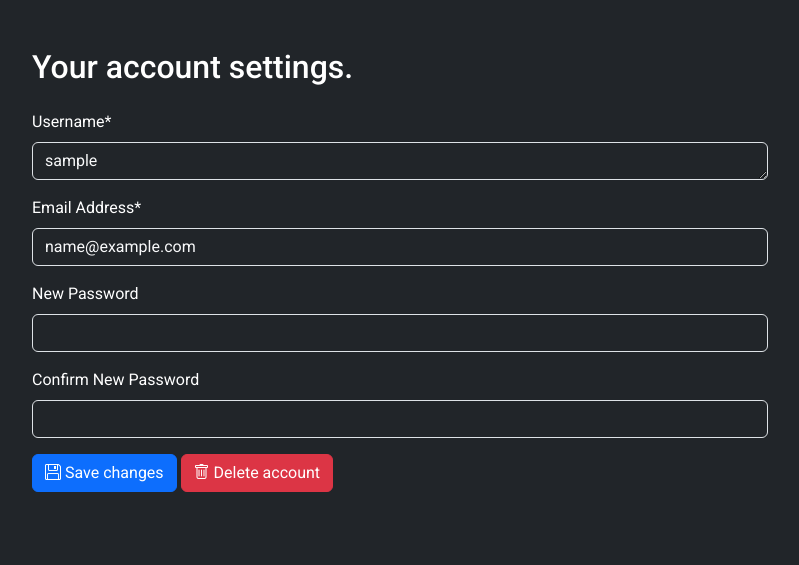
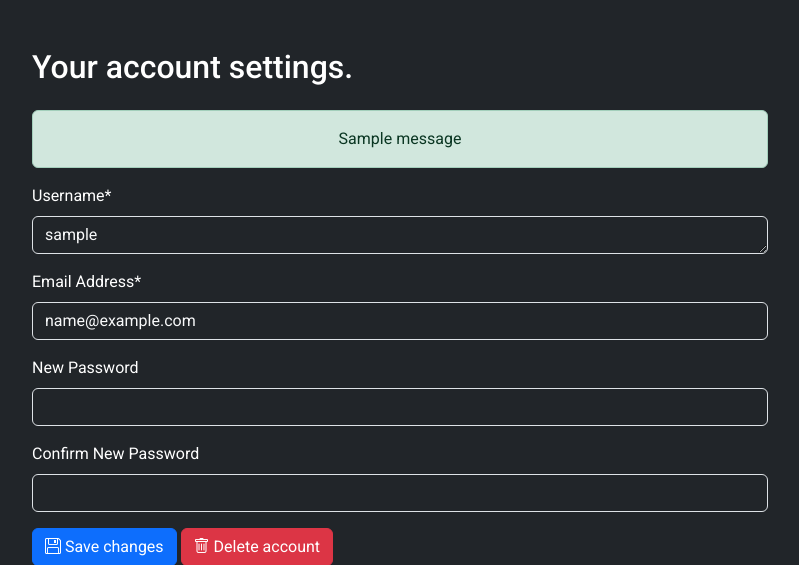
Before and after one commit to KafetzisThomas/UOI-StudyNotes, a Django app: page /user/account/ in a window 1280 px wide. Shown: the part 57-622 px from the top of the page, without its empty margins (240-1039 px from the left). Run offline with Django 5.2, Linux system fonts and the light colour scheme; a user stored in the database is signed in; tables that the repository leaves empty hold one stand-in row (values such as "Sample post"); one stand-in notice (Sample message) is shown; some libraries are stand-ins or nearby versions.

Commit message:
Display message when account creds have been updated

```diff
--- a/users/templates/users/account.html
+++ b/users/templates/users/account.html
@@ -9,6 +9,14 @@
 {% endblock page_header %}
 
 {% block content %}
+    {% if messages %}
+        {% for message in messages %}
+            <div class="alert alert-success text-center" role="alert">
+                {{ message }}
+            </div>
+        {% endfor %}
+    {% endif %}
+
     <form method="POST" action="{% url 'users:account' %}">
         {% csrf_token %}
         {{ form|crispy }}
--- a/users/views.py
+++ b/users/views.py
@@ -4,6 +4,7 @@ from django.contrib.auth.decorators import login_required
 from .forms import CustomUserCreationForm, CustomAuthenticationForm, UpdateUserForm
 from django.contrib.auth.views import LoginView
 from django.contrib.auth.models import User
+from django.contrib import messages
 
 
 def register(request):
@@ -28,6 +29,7 @@ def account(request):
         if form.is_valid():
             form.save()
             update_session_auth_hash(request, request.user)  # Keep user logged in
+            messages.success(request, "Your account credentials successfully updated!")
             return redirect("users:account")
     else:
         form = UpdateUserForm(instance=request.user)
```
